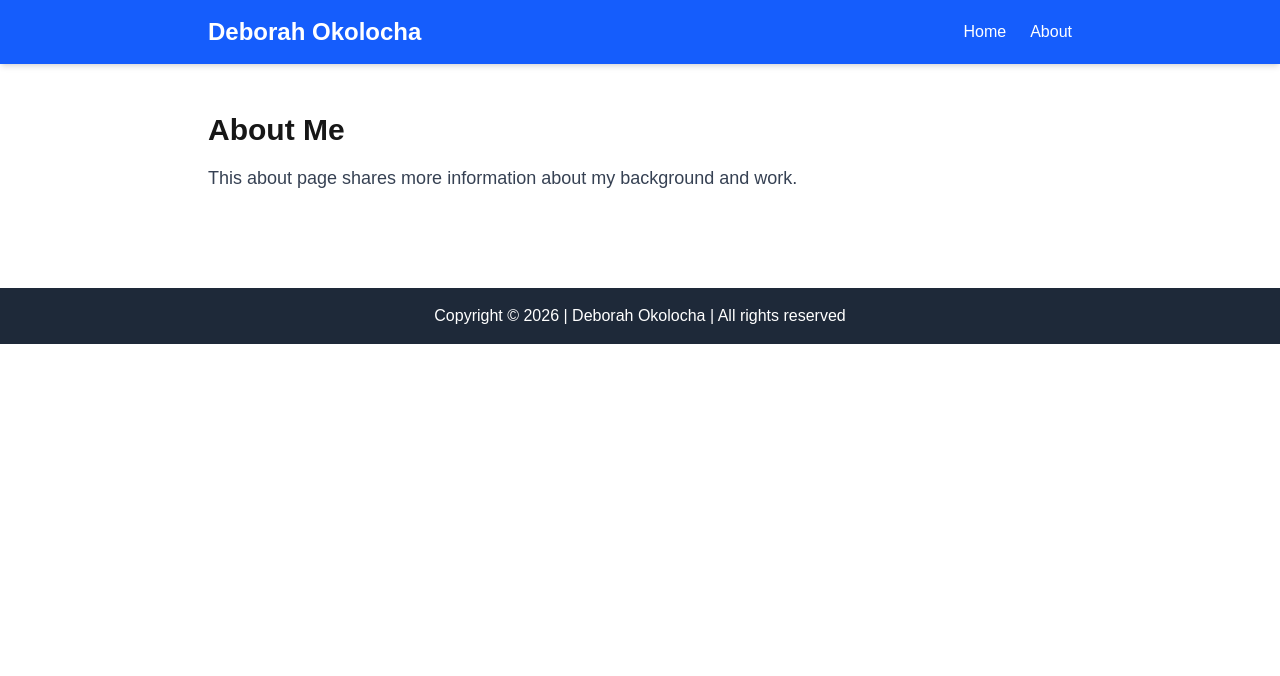
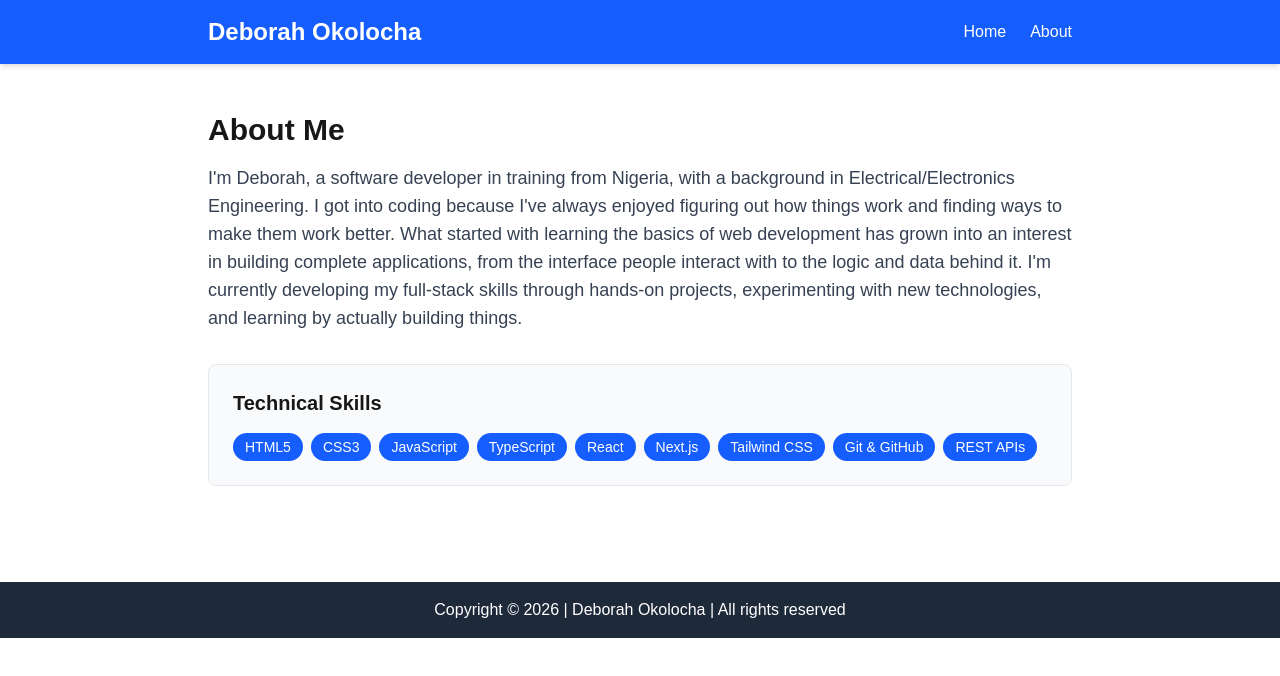
Before and after one commit to Debbilicious/wdd430-portfolio, a Next.js app: page /about in a window 1280 px wide. Shown: the top 676 px of the page. Built offline with nearby package versions, Linux system fonts and the light colour scheme.

Commit message:
Add page metadata and fix heading hierarchy for accessibility

```diff
--- a/app/about/page.tsx
+++ b/app/about/page.tsx
@@ -1,10 +1,31 @@
+import SkillCard from '@/components/SkillCard';
+
 export default function About() {
+  const skills = [
+    'HTML5',
+    'CSS3',
+    'JavaScript',
+    'TypeScript',
+    'React',
+    'Next.js',
+    'Tailwind CSS',
+    'Git & GitHub',
+    'REST APIs',
+  ];
+
   return (
     <main className="max-w-4xl mx-auto px-4 py-12">
       <h2 className="text-3xl font-bold mb-4">About Me</h2>
       <p className="text-lg text-gray-700">
-        This about page shares more information about my background and work.
+        I&apos;m Deborah, a software developer in training from Nigeria, with a background in
+        Electrical/Electronics Engineering. I got into coding because I&apos;ve always enjoyed
+        figuring out how things work and finding ways to make them work better. What started
+        with learning the basics of web development has grown into an interest in building
+        complete applications, from the interface people interact with to the logic and data
+        behind it. I&apos;m currently developing my full-stack skills through hands-on projects,
+        experimenting with new technologies, and learning by actually building things.
       </p>
+      <SkillCard skills={skills} />
     </main>
   );
 }
--- a/app/layout.tsx
+++ b/app/layout.tsx
@@ -1,6 +1,12 @@
 import "./globals.css";
 import Header from '@/components/Header';
 import Footer from '@/components/Footer';
+import type { Metadata } from 'next';
+
+export const metadata: Metadata = {
+  title: "Deborah Okolocha | Portfolio",
+  description: "Full-stack developer portfolio showcasing projects built with HTML, CSS, JavaScript, React, and Next.js.",
+};
 
 export default function RootLayout({
   children,
--- a/components/ProjectCard.tsx
+++ b/components/ProjectCard.tsx
@@ -8,7 +8,7 @@ interface ProjectCardProps {
 export default function ProjectCard({ title, description, technologies, link }: ProjectCardProps) {
   return (
     <article className="p-4 border-l-4 border-blue-600 bg-gray-50 rounded">
-      <h3 className="text-xl font-bold mb-2">{title}</h3>
+      <h2 className="text-xl font-bold mb-2">{title}</h2>
       <p className="text-gray-700 mb-3">{description}</p>
       <p className="text-sm text-gray-600">
         <strong>Technologies:</strong> {technologies.join(', ')}
--- /dev/null
+++ b/components/SkillCard.tsx
@@ -0,0 +1,21 @@
+interface SkillCardProps {
+  skills: string[];
+}
+
+export default function SkillCard({ skills }: SkillCardProps) {
+  return (
+    <section className="mt-8 p-6 bg-gray-50 border border-gray-200 rounded-lg">
+      <h3 className="text-xl font-bold mb-4">Technical Skills</h3>
+      <ul className="flex flex-wrap gap-2">
+        {skills.map((skill) => (
+          <li
+            key={skill}
+            className="bg-blue-600 text-white text-sm px-3 py-1 rounded-full"
+          >
+            {skill}
+          </li>
+        ))}
+      </ul>
+    </section>
+  );
+}
```
